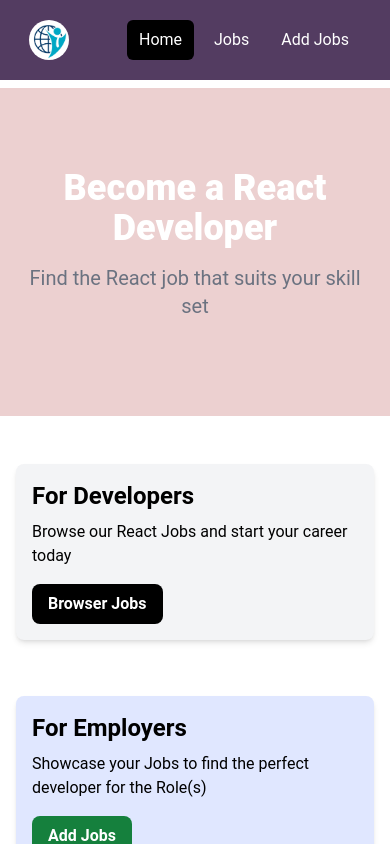
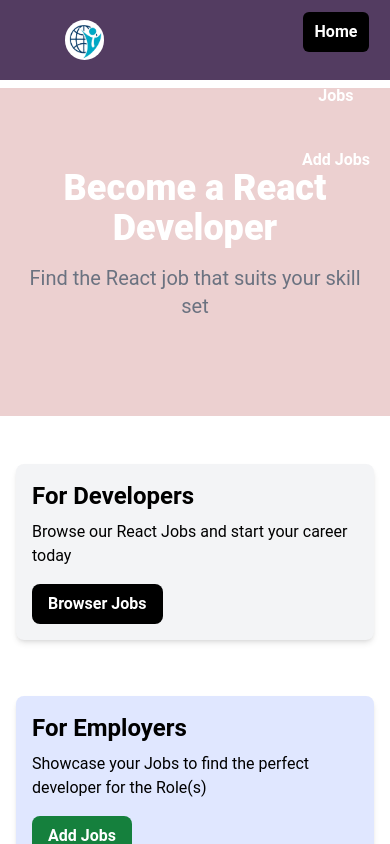
Before and after one commit to mheyrie/react-jobs-proj, a React (Vite) app: page / in a window 390 px wide. Shown: the top 844 px of the page. Built offline with nearby package versions, Linux system fonts and the light colour scheme; no server answers.

Commit message:
Commenced hamburger styling

```diff
--- a/src/components/Navbar.jsx
+++ b/src/components/Navbar.jsx
@@ -14,12 +14,27 @@ const Navbar = () => {
                        <img className="h-10 w-auto rounded-full" src={logor} alt="logo"/>
                        <span className="hidden md:block text-[#00A8C5]  text-2xl font-bold ml-2">Available Job OFFERS</span>
                     </NavLink>
-                    <div className="md:ml-auto">
+                    <div className="hidden md:flex md:ml-auto">
                         <div className="flex space-x-2">
                             <NavLink to="/" className={linkClass}>Home</NavLink>
                             <NavLink to="/jobs" className={linkClass}>Jobs</NavLink>
                             <NavLink to="/add-jobs" className={linkClass}>Add Jobs</NavLink>
                         </div>
+                    </div>
+
+                        {/* Mobile screen */}
+
+                    <button id="menu-btn" className="block hamburger md:hidden">
+                        <span className="hamburger-top"></span>
+                        <span className="hamburger-middle"></span>
+                        <span className="hamburger-bottom"></span>
+                    </button>
+                </div>
+                <div className="">
+                    <div id="menu" className="flex flex-col mt-28 items-center space-y-6 font-bold left-2 right-2">
+                        <NavLink to="/" className={linkClass}>Home</NavLink>
+                        <NavLink to="/jobs" className={linkClass}>Jobs</NavLink>
+                        <NavLink to="/add-jobs" className={linkClass}>Add Jobs</NavLink>
                     </div>
                 </div>
             </div>
```
